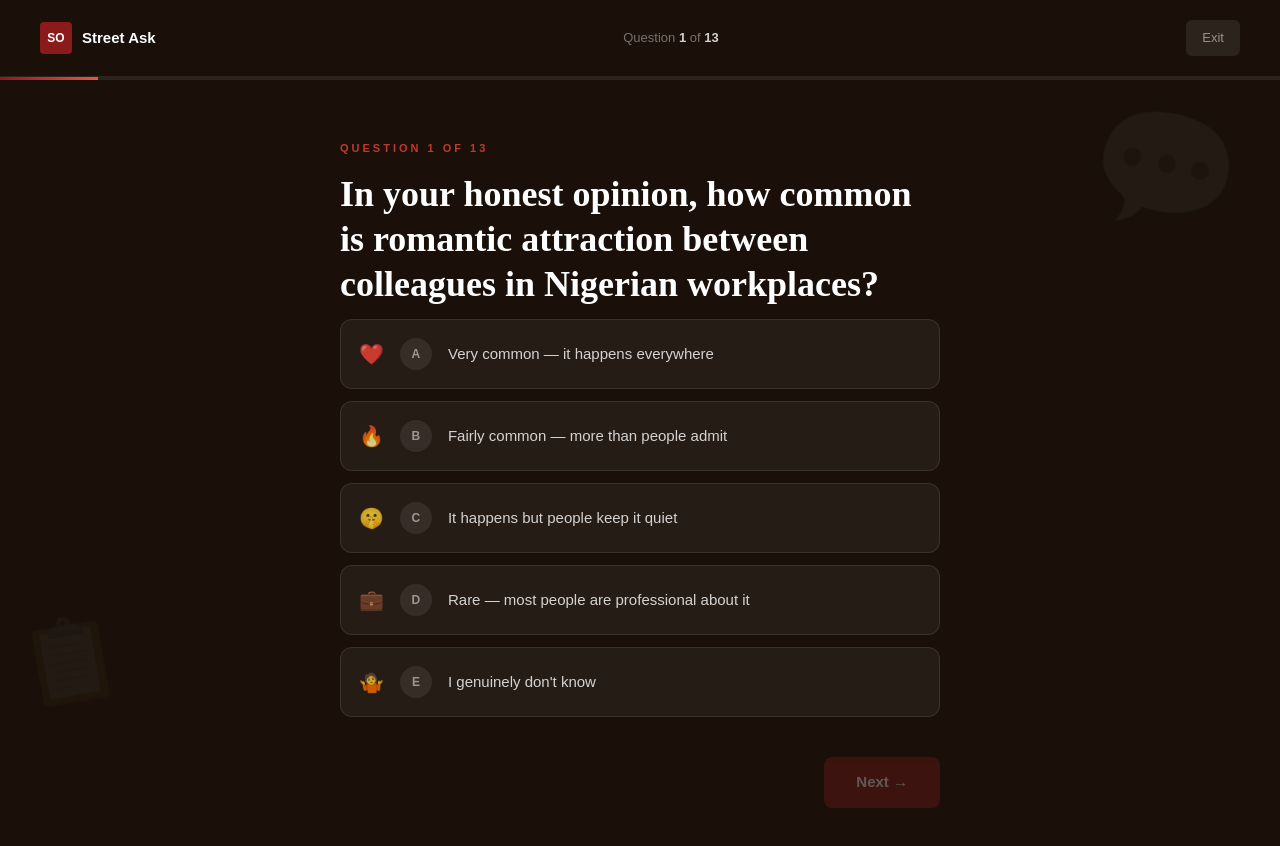
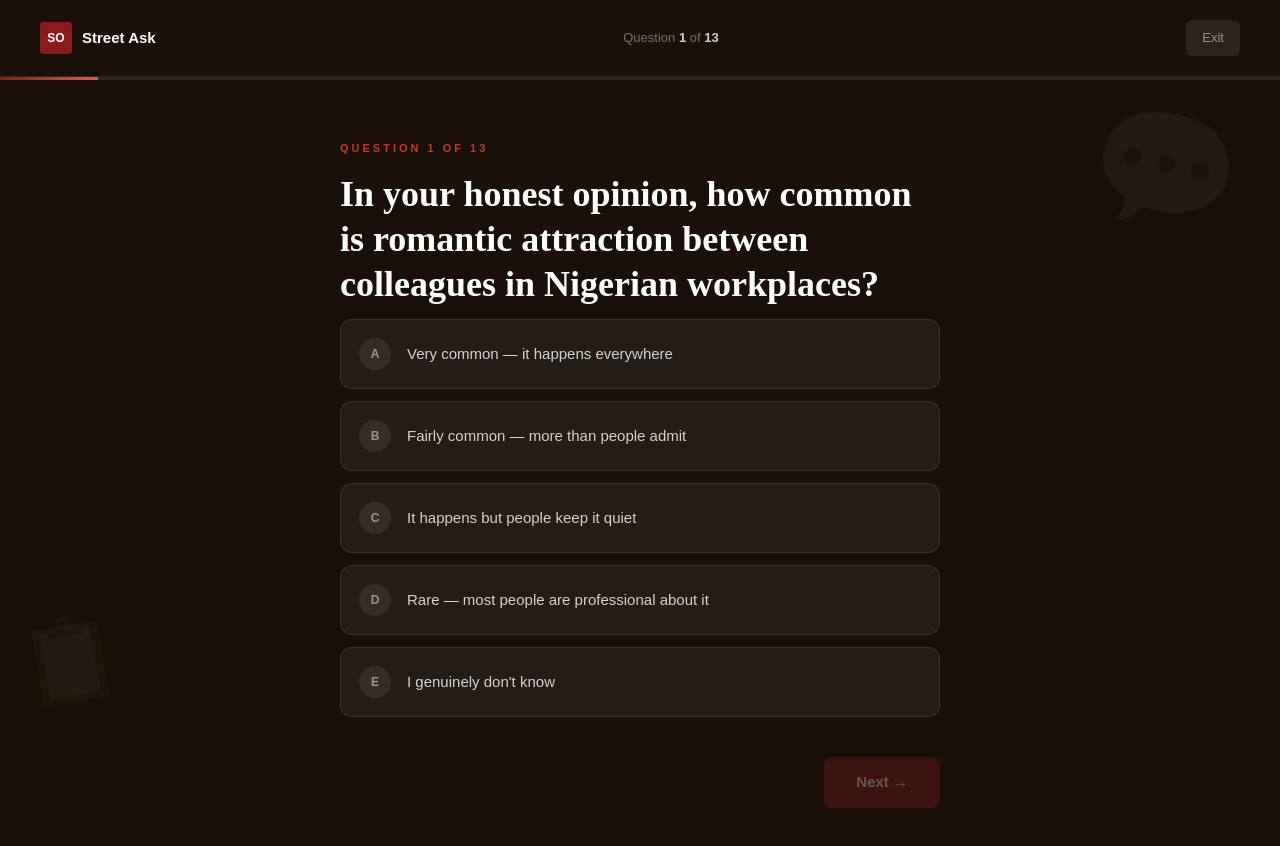
Before and after one commit to streetopsng/street-ask, a Next.js app: page /survey in a window 1280 px wide. Shown: the top 846 px of the page. Built offline with nearby package versions, Linux system fonts and the light colour scheme.

Commit message:
remove emoji

```diff
--- a/src/app/survey/page.tsx
+++ b/src/app/survey/page.tsx
@@ -440,7 +440,7 @@ export default function SurveyPage() {
                     : "bg-white/5 border-white/10 text-white/80 hover:bg-white/9 hover:border-white/25"
                 } border`}
               >
-                <span className="text-xl flex-shrink-0">{opt.emoji}</span>
+                {/* <span className="text-xl flex-shrink-0">{opt.emoji}</span> */}
                 <span
                   className={`w-8 h-8 rounded-full flex items-center justify-center text-xs font-semibold flex-shrink-0 transition-all ${
                     isSelected(optionIndex)
```
